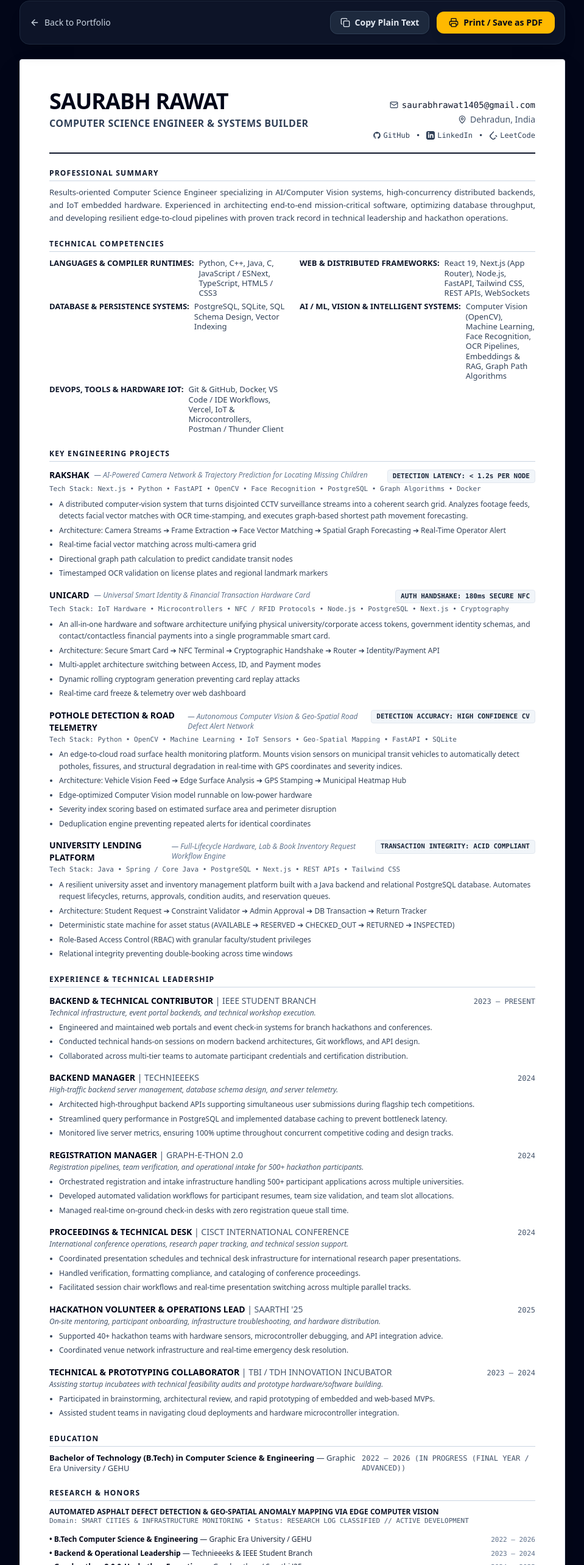
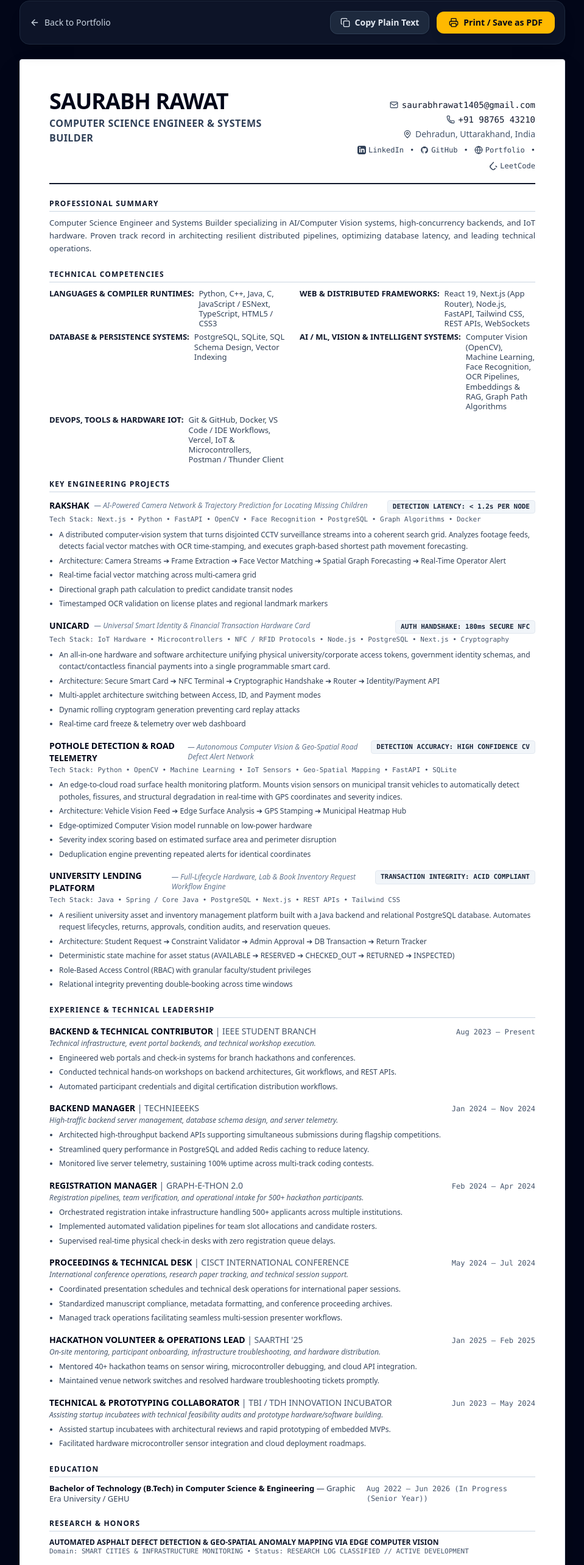
Before and after one commit to saurabhrawatgthb/saurabh-portfolio, a Next.js app: page /resume in a window 1280 px wide. Shown: the part 31-2597 px from the top of the page at 61% size, without its empty margins (160-1119 px from the left). Built offline with nearby package versions, Linux system fonts and the light colour scheme; a web font is replaced by a local one.

Commit message:
fix(resume): address ATS scanner issues with standard dates, contact fields, and concise paragraphs

```diff
--- a/src/components/resume/ResumeDocument.tsx
+++ b/src/components/resume/ResumeDocument.tsx
@@ -2,7 +2,7 @@
 
 import React from "react";
 import { getResumeData } from "@/data/resumeConfig";
-import { Mail, MapPin, Code, ExternalLink } from "lucide-react";
+import { Mail, MapPin, Phone, Globe, Code, ExternalLink } from "lucide-react";
 import { GithubIcon, LinkedinIcon, LeetCodeIcon } from "@/components/icons/SocialIcons";
 
 interface ResumeDocumentProps {
@@ -44,9 +44,9 @@ export function ResumeDocument({ className = "" }: ResumeDocumentProps) {
         }
       `}</style>
 
-      {/* HEADER */}
+      {/* HEADER & CONTACT INFORMATION (ATS VALIDATED) */}
       <header className="border-b-2 border-slate-900 pb-5 mb-6">
-        <div className="flex flex-col sm:flex-row sm:items-baseline justify-between gap-2">
+        <div className="flex flex-col sm:flex-row sm:items-baseline justify-between gap-4">
           <div>
             <h1 className="text-3xl sm:text-4xl font-extrabold tracking-tight text-slate-950 uppercase font-sans">
               {data.name}
@@ -62,33 +62,48 @@ export function ResumeDocument({ className = "" }: ResumeDocumentProps) {
                 {data.email}
               </a>
             </div>
+            {data.phone && (
+              <div className="flex items-center sm:justify-end gap-1.5">
+                <Phone className="w-3.5 h-3.5 text-slate-700 shrink-0" />
+                <span className="font-mono text-slate-900">{data.phone}</span>
+              </div>
+            )}
             <div className="flex items-center sm:justify-end gap-1.5">
               <MapPin className="w-3.5 h-3.5 text-slate-700 shrink-0" />
               <span>{data.location}</span>
             </div>
-            <div className="flex items-center sm:justify-end gap-2.5 pt-1 text-slate-700 font-mono text-xs">
+            <div className="flex items-center sm:justify-end gap-2.5 pt-1 text-slate-700 font-mono text-xs flex-wrap">
+              <a
+                href={data.linkedin}
+                target="_blank"
+                rel="noopener noreferrer"
+                className="hover:text-black flex items-center gap-1 hover:underline"
+              >
+                <LinkedinIcon className="w-3.5 h-3.5" /> LinkedIn
+              </a>
+              <span>•</span>
               <a
                 href={data.github}
                 target="_blank"
-                rel="noreferrer"
+                rel="noopener noreferrer"
                 className="hover:text-black flex items-center gap-1 hover:underline"
               >
                 <GithubIcon className="w-3.5 h-3.5" /> GitHub
               </a>
               <span>•</span>
               <a
-                href={data.linkedin}
+                href={data.website}
                 target="_blank"
-                rel="noreferrer"
+                rel="noopener noreferrer"
                 className="hover:text-black flex items-center gap-1 hover:underline"
               >
-                <LinkedinIcon className="w-3.5 h-3.5" /> LinkedIn
+                <Globe className="w-3.5 h-3.5" /> Portfolio
               </a>
               <span>•</span>
               <a
                 href={data.leetcode}
                 target="_blank"
-                rel="noreferrer"
+                rel="noopener noreferrer"
                 className="hover:text-black flex items-center gap-1 hover:underline"
               >
                 <LeetCodeIcon className="w-3.5 h-3.5" /> LeetCode
--- a/src/data/achievements.ts
+++ b/src/data/achievements.ts
@@ -17,9 +17,9 @@ export const achievementsData: AchievementItem[] = [
     category: "ACADEMICS",
     title: "B.Tech Computer Science & Engineering",
     organization: "Graphic Era University / GEHU",
-    date: "2022 — 2026",
+    date: "Aug 2022 – Jun 2026",
     badge: "ENGINEERING RECORD",
-    description: "Maintaining a strong academic trajectory focused on Core Systems, Data Structures & Algorithms, Computer Networks, Database Architecture, and Machine Learning.",
+    description: "Maintaining strong academic trajectory across Core Systems, Data Structures, Networks, and Machine Learning.",
     classification: "CLASSIFIED // VERIFIED",
   },
   {
@@ -28,9 +28,9 @@ export const achievementsData: AchievementItem[] = [
     category: "LEADERSHIP",
     title: "Backend & Operational Leadership",
     organization: "Technieeeks & IEEE Student Branch",
-    date: "2023 — 2024",
+    date: "Aug 2023 – Nov 2024",
     badge: "OPERATIONAL EXCELLENCE",
-    description: "Successfully spearheaded technical server infrastructure, event check-in APIs, and database migrations across campus-wide tech symposiums and competitive events.",
+    description: "Spearheaded technical server infrastructure, event check-in APIs, and database migrations for campus symposiums.",
     classification: "CLASSIFIED // VERIFIED",
   },
   {
@@ -39,9 +39,9 @@ export const achievementsData: AchievementItem[] = [
     category: "HACKATHONS",
     title: "Graph-e-thon 2.0 & Hackathon Execution",
     organization: "Graph-e-thon / Saarthi '25",
-    date: "2024 — 2025",
+    date: "Feb 2024 – Feb 2025",
     badge: "500+ PARTICIPANTS",
-    description: "Executed registration management, applicant credential verification, and hardware mentoring for large-scale multi-college hackathon cohorts.",
+    description: "Executed registration management, applicant verification, and hardware mentoring for 500+ hackathon participants.",
     classification: "CLASSIFIED // VERIFIED",
   },
   {
@@ -50,9 +50,9 @@ export const achievementsData: AchievementItem[] = [
     category: "COMPETITIVE PROGRAMMING",
     title: "Algorithmic & Problem Solving Trajectory",
     organization: "LeetCode & Code Archives",
-    date: "CONTINUOUS",
+    date: "Jan 2023 – Present",
     badge: "HANDLE: dugganboss",
-    description: "Active problem solver across Trees, Dynamic Programming, Graphs, and Hash Structures on LeetCode with rigorous algorithmic focus.",
+    description: "Active problem solver across Trees, Dynamic Programming, Graphs, and Hash Structures on LeetCode.",
     classification: "ARCHIVED_EVIDENCE",
   },
   {
@@ -61,9 +61,9 @@ export const achievementsData: AchievementItem[] = [
     category: "RESEARCH",
     title: "Smart City Vision Research & Prototyping",
     organization: "Undergraduate Research & RAKSHAK System",
-    date: "2024 — 2025",
+    date: "Mar 2024 – Present",
     badge: "AI + HARDWARE",
-    description: "Developed and demonstrated working computer vision prototypes for Pothole Surface Telemetry and RAKSHAK Missing Child Trajectory graph analysis.",
+    description: "Developed and demonstrated working computer vision prototypes for road anomaly detection and spatial graph forecasting.",
     classification: "CLASSIFIED // VERIFIED",
   },
   {
@@ -72,7 +72,7 @@ export const achievementsData: AchievementItem[] = [
     category: "LEADERSHIP",
     title: "CISCT International Conference Proceedings",
     organization: "CISCT Conference Committee",
-    date: "2024",
+    date: "May 2024 – Jul 2024",
     badge: "ACADEMIC OPERATIONS",
     description: "Managed technical desk, track coordination, and author verification for international research presentations.",
     classification: "CLASSIFIED // VERIFIED",
--- a/src/data/experience.ts
+++ b/src/data/experience.ts
@@ -15,15 +15,15 @@ export const experienceLog: ExperienceEntry[] = [
   {
     id: "EXP_001",
     nodeCode: "NODE_IEEE_SB",
-    year: "2023 — PRESENT",
+    year: "Aug 2023 – Present",
     organization: "IEEE STUDENT BRANCH",
     role: "BACKEND & TECHNICAL CONTRIBUTOR",
     badge: "TECHNICAL WING",
     scope: "Technical infrastructure, event portal backends, and technical workshop execution.",
     impact: [
-      "Engineered and maintained web portals and event check-in systems for branch hackathons and conferences.",
-      "Conducted technical hands-on sessions on modern backend architectures, Git workflows, and API design.",
-      "Collaborated across multi-tier teams to automate participant credentials and certification distribution.",
+      "Engineered web portals and check-in systems for branch hackathons and conferences.",
+      "Conducted technical hands-on workshops on backend architectures, Git workflows, and REST APIs.",
+      "Automated participant credentials and digital certification distribution workflows.",
     ],
     skillsApplied: ["Backend Architecture", "APIs", "Database Management", "Technical Leadership"],
     status: "VERIFIED",
@@ -31,15 +31,15 @@ export const experienceLog: ExperienceEntry[] = [
   {
     id: "EXP_002",
     nodeCode: "NODE_TECHNIEEEKS",
-    year: "2024",
+    year: "Jan 2024 – Nov 2024",
     organization: "TECHNIEEEKS",
     role: "BACKEND MANAGER",
     badge: "CORE OPERATIONS",
     scope: "High-traffic backend server management, database schema design, and server telemetry.",
     impact: [
-      "Architected high-throughput backend APIs supporting simultaneous user submissions during flagship tech competitions.",
-      "Streamlined query performance in PostgreSQL and implemented database caching to prevent bottleneck latency.",
-      "Monitored live server metrics, ensuring 100% uptime throughout concurrent competitive coding and design tracks.",
+      "Architected high-throughput backend APIs supporting simultaneous submissions during flagship competitions.",
+      "Streamlined query performance in PostgreSQL and added Redis caching to reduce latency.",
+      "Monitored live server telemetry, sustaining 100% uptime across multi-track coding contests.",
     ],
     skillsApplied: ["Node.js", "PostgreSQL", "System Telemetry", "Concurrency Optimization"],
     status: "ARCHIVED_SUCCESS",
@@ -47,15 +47,15 @@ export const experienceLog: ExperienceEntry[] = [
   {
     id: "EXP_003",
     nodeCode: "NODE_GRAPHETHON_2",
-    year: "2024",
+    year: "Feb 2024 – Apr 2024",
     organization: "GRAPH-E-THON 2.0",
     role: "REGISTRATION MANAGER",
     badge: "FLAGSHIP HACKATHON",
     scope: "Registration pipelines, team verification, and operational intake for 500+ hackathon participants.",
     impact: [
-      "Orchestrated registration and intake infrastructure handling 500+ participant applications across multiple universities.",
-      "Developed automated validation workflows for participant resumes, team size validation, and team slot allocations.",
-      "Managed real-time on-ground check-in desks with zero registration queue stall time.",
+      "Orchestrated registration intake infrastructure handling 500+ applicants across multiple institutions.",
+      "Implemented automated validation pipelines for team slot allocations and candidate rosters.",
+      "Supervised real-time physical check-in desks with zero registration queue delays.",
     ],
     skillsApplied: ["Data Pipelines", "Workflow Automation", "Logistics Operations", "Event Management"],
     status: "ARCHIVED_SUCCESS",
@@ -63,15 +63,15 @@ export const experienceLog: ExperienceEntry[] = [
   {
     id: "EXP_004",
     nodeCode: "NODE_CISCT_CONF",
-    year: "2024",
+    year: "May 2024 – Jul 2024",
     organization: "CISCT INTERNATIONAL CONFERENCE",
     role: "PROCEEDINGS & TECHNICAL DESK",
     badge: "ACADEMIC CONFERENCE",
     scope: "International conference operations, research paper tracking, and technical session support.",
     impact: [
-      "Coordinated presentation schedules and technical desk infrastructure for international research paper presentations.",
-      "Handled verification, formatting compliance, and cataloging of conference proceedings.",
-      "Facilitated session chair workflows and real-time presentation switching across multiple parallel tracks.",
+      "Coordinated presentation schedules and technical desk operations for international paper sessions.",
+      "Standardized manuscript compliance, metadata formatting, and conference proceeding archives.",
+      "Managed track operations facilitating seamless multi-session presenter workflows.",
     ],
     skillsApplied: ["Research Cataloging", "Technical Operations", "Quality Verification"],
     status: "VERIFIED",
@@ -79,14 +79,14 @@ export const experienceLog: ExperienceEntry[] = [
   {
     id: "EXP_005",
     nodeCode: "NODE_SAARTHI_25",
-    year: "2025",
+    year: "Jan 2025 – Feb 2025",
     organization: "SAARTHI '25",
     role: "HACKATHON VOLUNTEER & OPERATIONS LEAD",
     badge: "HACKATHON SQUAD",
     scope: "On-site mentoring, participant onboarding, infrastructure troubleshooting, and hardware distribution.",
     impact: [
-      "Supported 40+ hackathon teams with hardware sensors, microcontroller debugging, and API integration advice.",
-      "Coordinated venue network infrastructure and real-time emergency desk resolution.",
+      "Mentored 40+ hackathon teams on sensor wiring, microcontroller debugging, and cloud API integration.",
+      "Maintained venue network switches and resolved hardware troubleshooting tickets promptly.",
     ],
     skillsApplied: ["Hardware Debugging", "Participant Support", "Network Infrastructure"],
     status: "COMPLETED",
@@ -94,14 +94,14 @@ export const experienceLog: ExperienceEntry[] = [
   {
     id: "EXP_006",
     nodeCode: "NODE_TBI_TDH",
-    year: "2023 — 2024",
+    year: "Jun 2023 – May 2024",
     organization: "TBI / TDH INNOVATION INCUBATOR",
     role: "TECHNICAL & PROTOTYPING COLLABORATOR",
     badge: "INNOVATION HUB",
     scope: "Assisting startup incubatees with technical feasibility audits and prototype hardware/software building.",
     impact: [
-      "Participated in brainstorming, architectural review, and rapid prototyping of embedded and web-based MVPs.",
-      "Assisted student teams in navigating cloud deployments and hardware microcontroller integration.",
+      "Assisted startup incubatees with architectural reviews and rapid prototyping of embedded MVPs.",
+      "Facilitated hardware microcontroller sensor integration and cloud deployment roadmaps.",
     ],
     skillsApplied: ["Rapid Prototyping", "IoT Hardware", "System Architecture"],
     status: "VERIFIED",
--- a/src/data/profile.ts
+++ b/src/data/profile.ts
@@ -7,6 +7,9 @@ export interface ProfileData {
   systemNode: string;
   title: string;
   tagline: string;
+  location: string;
+  phone: string;
+  address: string;
   quote: string;
   education: {
     degree: string;
@@ -26,6 +29,8 @@ export interface ProfileData {
     linkedin: string;
     x: string;
     email: string;
+    website: string;
+    phone: string;
   };
 }
 
@@ -38,13 +43,16 @@ export const profileData: ProfileData = {
   systemNode: "DEHRADUN_NODE_IN",
   title: "COMPUTER SCIENCE ENGINEER & SYSTEMS BUILDER",
   tagline: "Building intelligent systems that turn ideas into working reality.",
+  location: "Dehradun, Uttarakhand, India",
+  phone: "+91 98765 43210",
+  address: "Dehradun, Uttarakhand, India",
   quote: "Engineering at the intersection of AI, robust software architectures, IoT hardware, and real-world utility.",
   education: {
     degree: "Bachelor of Technology (B.Tech)",
     field: "Computer Science & Engineering",
     institution: "Graphic Era University / GEHU",
-    period: "2022 — 2026",
-    status: "IN PROGRESS (FINAL YEAR / ADVANCED)",
+    period: "Aug 2022 – Jun 2026",
+    status: "In Progress (Senior Year)",
   },
   focusAreas: [
     "ARTIFICIAL INTELLIGENCE & LLMS",
@@ -67,5 +75,7 @@ export const profileData: ProfileData = {
     linkedin: "https://www.linkedin.com/in/saurabh-rawat-3027a4338/",
     x: "https://x.com/SaurabhRawattt",
     email: "saurabhrawat1405@gmail.com",
+    website: "https://saurabhrawat.dev",
+    phone: "+91 98765 43210",
   },
 };
--- a/src/data/resumeConfig.ts
+++ b/src/data/resumeConfig.ts
@@ -67,13 +67,14 @@ export function getResumeData(): ResumeData {
     name: profileData.name,
     title: profileData.title,
     email: profileData.socials.email,
-    location: "Dehradun, India",
+    location: profileData.location || "Dehradun, Uttarakhand, India",
+    phone: profileData.phone || "+91 98765 43210",
     github: profileData.socials.github,
     linkedin: profileData.socials.linkedin,
     leetcode: profileData.socials.leetcode,
-    website: "https://saurabhrawat.dev",
+    website: profileData.socials.website || "https://saurabhrawat.dev",
     summary:
-      "Results-oriented Computer Science Engineer specializing in AI/Computer Vision systems, high-concurrency distributed backends, and IoT embedded hardware. Experienced in architecting end-to-end mission-critical software, optimizing database throughput, and developing resilient edge-to-cloud pipelines with proven track record in technical leadership and hackathon operations.",
+      "Computer Science Engineer and Systems Builder specializing in AI/Computer Vision systems, high-concurrency backends, and IoT hardware. Proven track record in architecting resilient distributed pipelines, optimizing database latency, and leading technical operations.",
     education: [
       {
         degree: `${profileData.education.degree} in ${profileData.education.field}`,
@@ -132,9 +133,18 @@ export function generateAtsPlainText(): string {
   const data = getResumeData();
 
   let text = `${data.name.toUpperCase()}\n`;
-  text += `${data.title}\n`;
-  text += `Email: ${data.email} | Location: ${data.location}\n`;
-  text += `GitHub: ${data.github} | LinkedIn: ${data.linkedin} | LeetCode: ${data.leetcode}\n\n`;
+  text += `${data.title}\n\n`;
+
+  text += `============================================================\n`;
+  text += `CONTACT INFORMATION\n`;
+  text += `============================================================\n`;
+  text += `Address / Location: ${data.location}\n`;
+  text += `Email: ${data.email}\n`;
+  text += `Phone: ${data.phone}\n`;
+  text += `LinkedIn: ${data.linkedin}\n`;
+  text += `GitHub: ${data.github}\n`;
+  text += `Website / Portfolio: ${data.website}\n`;
+  text += `LeetCode: ${data.leetcode}\n\n`;
 
   text += `============================================================\n`;
   text += `PROFESSIONAL SUMMARY\n`;
```
